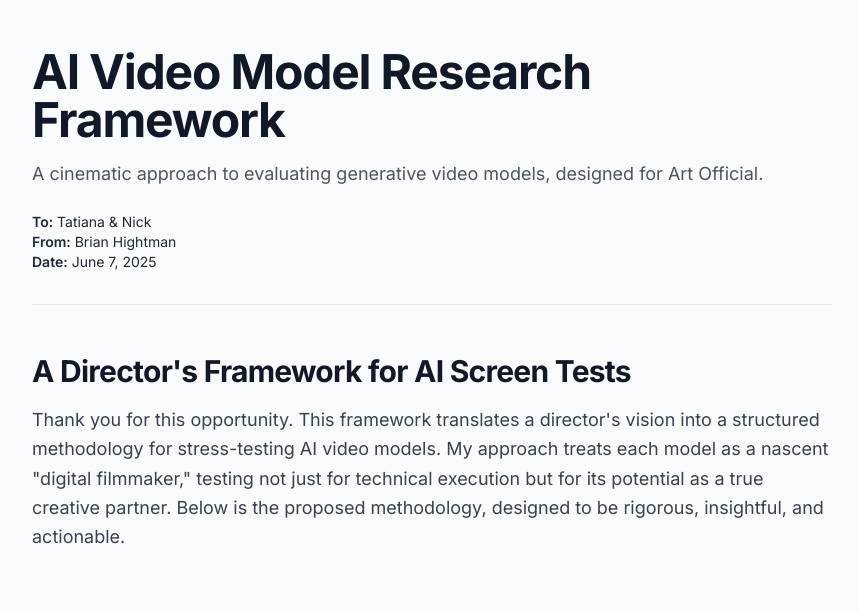
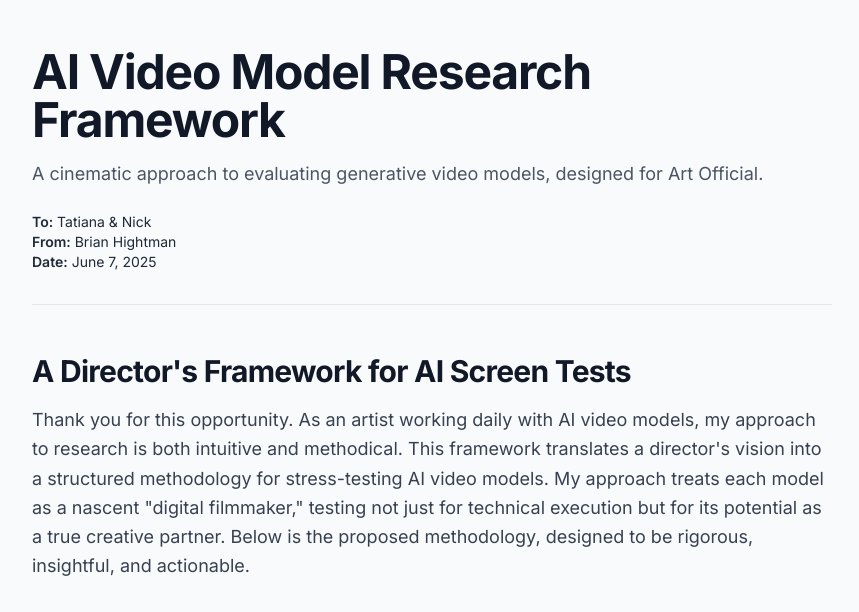
Before and after one commit to harveyspector64/ResearchBrief, a plain HTML site: page index.html in a window 1280 px wide. Shown: the top 612 px of the page, without its empty margins (208-1067 px from the left). Drawn offline with nearby package versions, Linux system fonts and the light colour scheme.

Commit message:
Update index.html

```diff
--- a/index.html
+++ b/index.html
@@ -56,7 +56,7 @@
         <section class="mb-16 fade-in-section">
             <h2 class="text-3xl font-bold text-gray-900 mb-4 tracking-tight">A Director's Framework for AI Screen Tests</h2>
             <p class="text-lg text-gray-700 leading-relaxed">
-                Thank you for this opportunity. This framework translates a director's vision into a structured methodology for stress-testing AI video models. My approach treats each model as a nascent "digital filmmaker," testing not just for technical execution but for its potential as a true creative partner. Below is the proposed methodology, designed to be rigorous, insightful, and actionable.
+                Thank you for this opportunity. As an artist working daily with AI video models, my approach to research is both intuitive and methodical. This framework translates a director's vision into a structured methodology for stress-testing AI video models. My approach treats each model as a nascent "digital filmmaker," testing not just for technical execution but for its potential as a true creative partner. Below is the proposed methodology, designed to be rigorous, insightful, and actionable.
             </p>
         </section>
 
```
